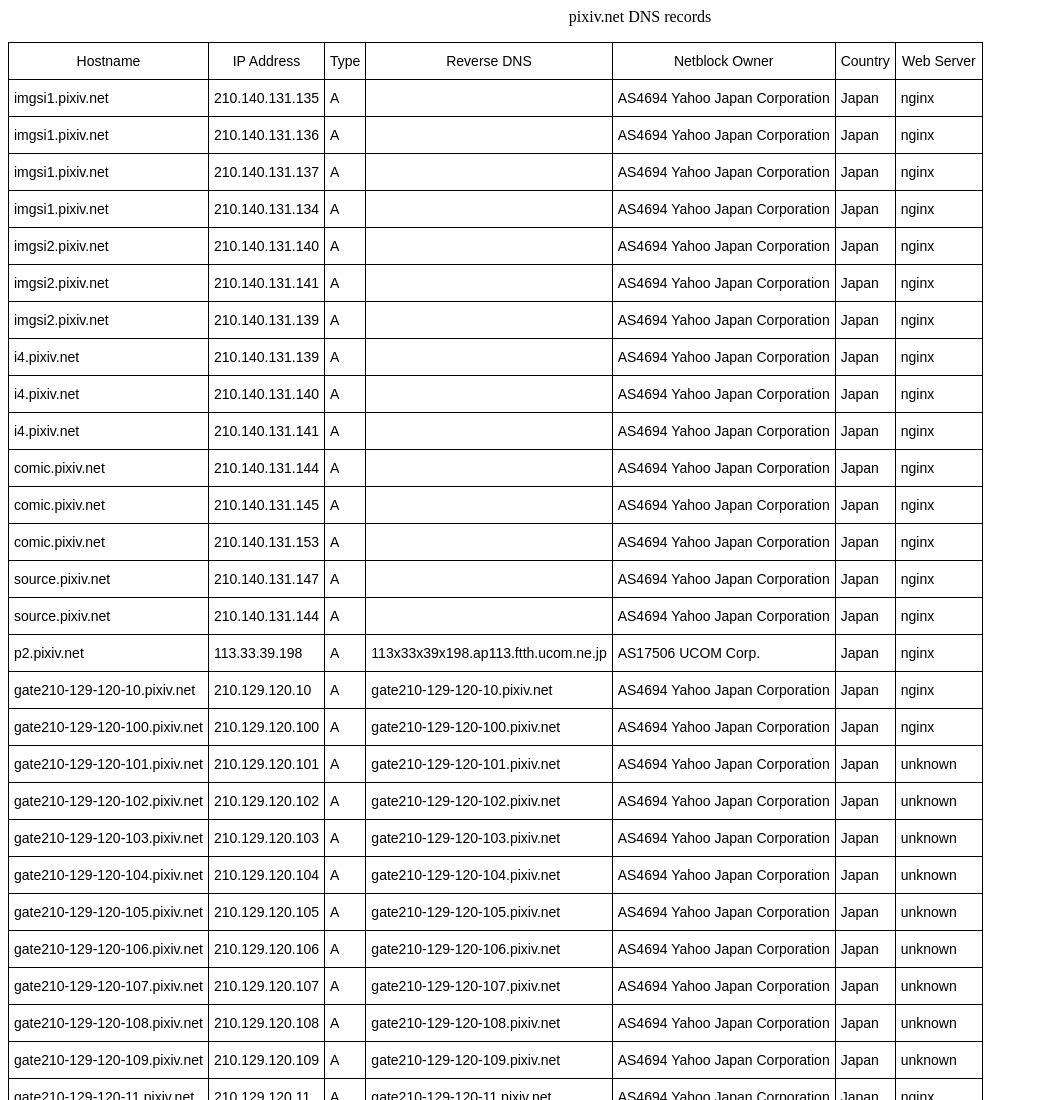
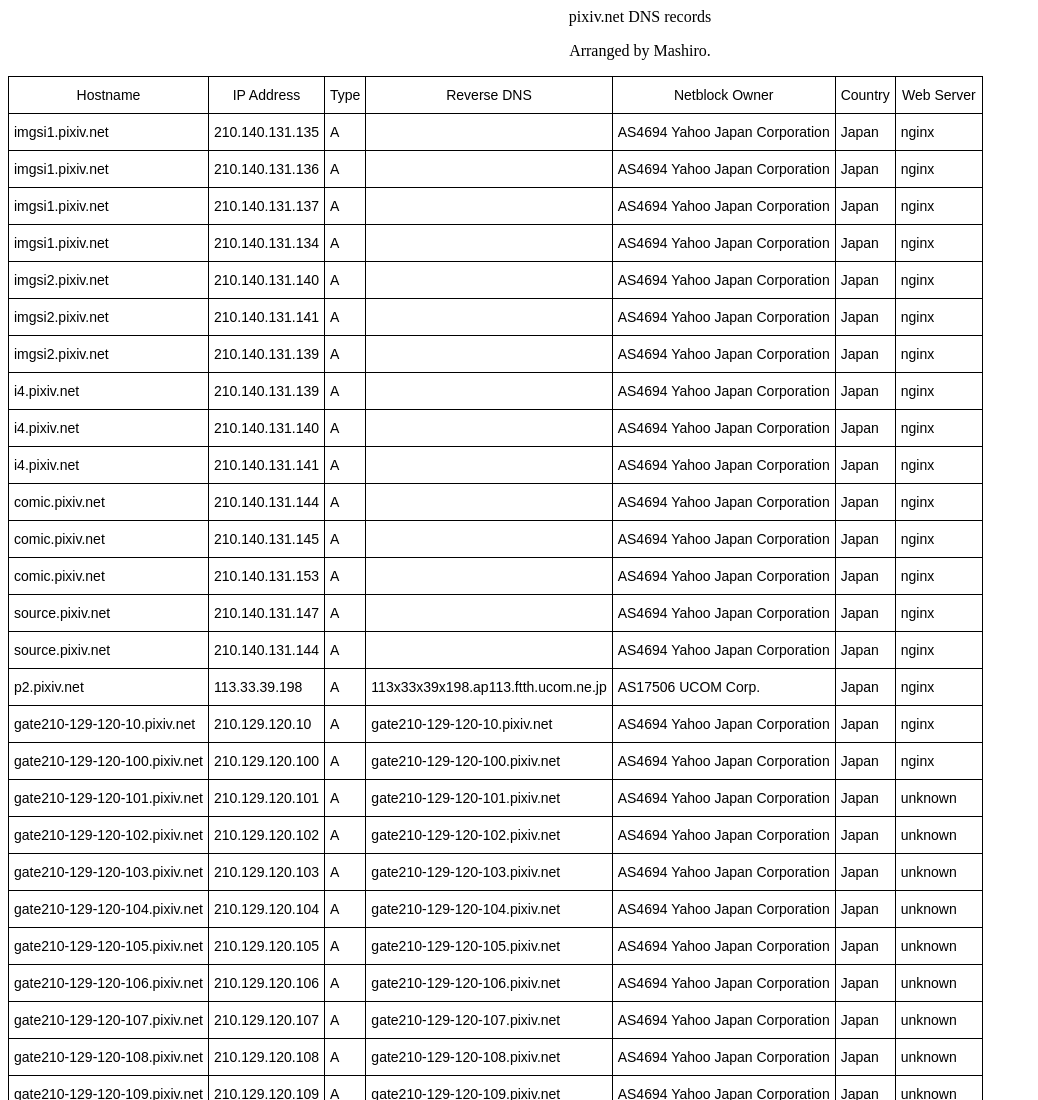
Before and after one commit to moezx/moezx.github.io, a plain HTML site: page blog/files/pixiv/index.html in a window 1280 px wide. Shown: the top 1100 px of the page, without its empty margins (0-1038 px from the left). Drawn offline with Linux system fonts and the light colour scheme.

Commit message:
Update index.html

```diff
--- a/blog/files/pixiv/index.html
+++ b/blog/files/pixiv/index.html
@@ -2,7 +2,7 @@
 
 <body>
 
-<center><p>pixiv.net DNS records</p></center>
+  <center><p>pixiv.net DNS records</p><p>Arranged by Mashiro.</p></center>
 
 <style type="text/css">
 .tg  {border-collapse:collapse;border-spacing:0;}
```
